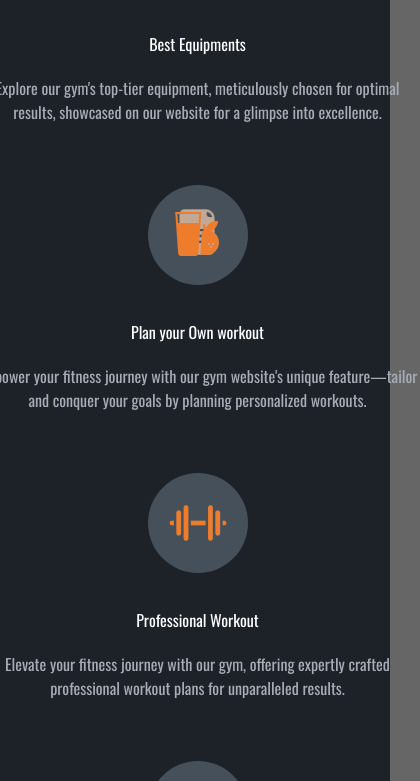
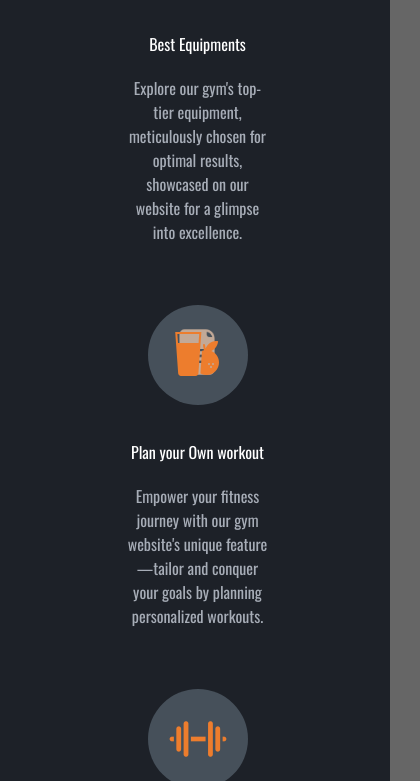
Before and after one commit to starkNikhil/Fitness-Forge, a plain HTML site: page index.html in a window 390 px wide. Shown: the part 1109-1890 px from the top of the page, 420 px wide, since content can reach past the window. Drawn offline with nearby package versions, Linux system fonts and the light colour scheme.

Commit message:
responsive for mobile index.html

```diff
--- a/styles/style.css
+++ b/styles/style.css
@@ -804,6 +804,12 @@ li {
 
 
 @media (min-width: 320px) and (max-width:480px){
+
+  .container-text {
+    width: 345px;
+    padding: 0 100px;
+  }
+
   .footer-section .footer-container {
     grid-template-columns: 1fr;
     column-gap: 25px;
```
